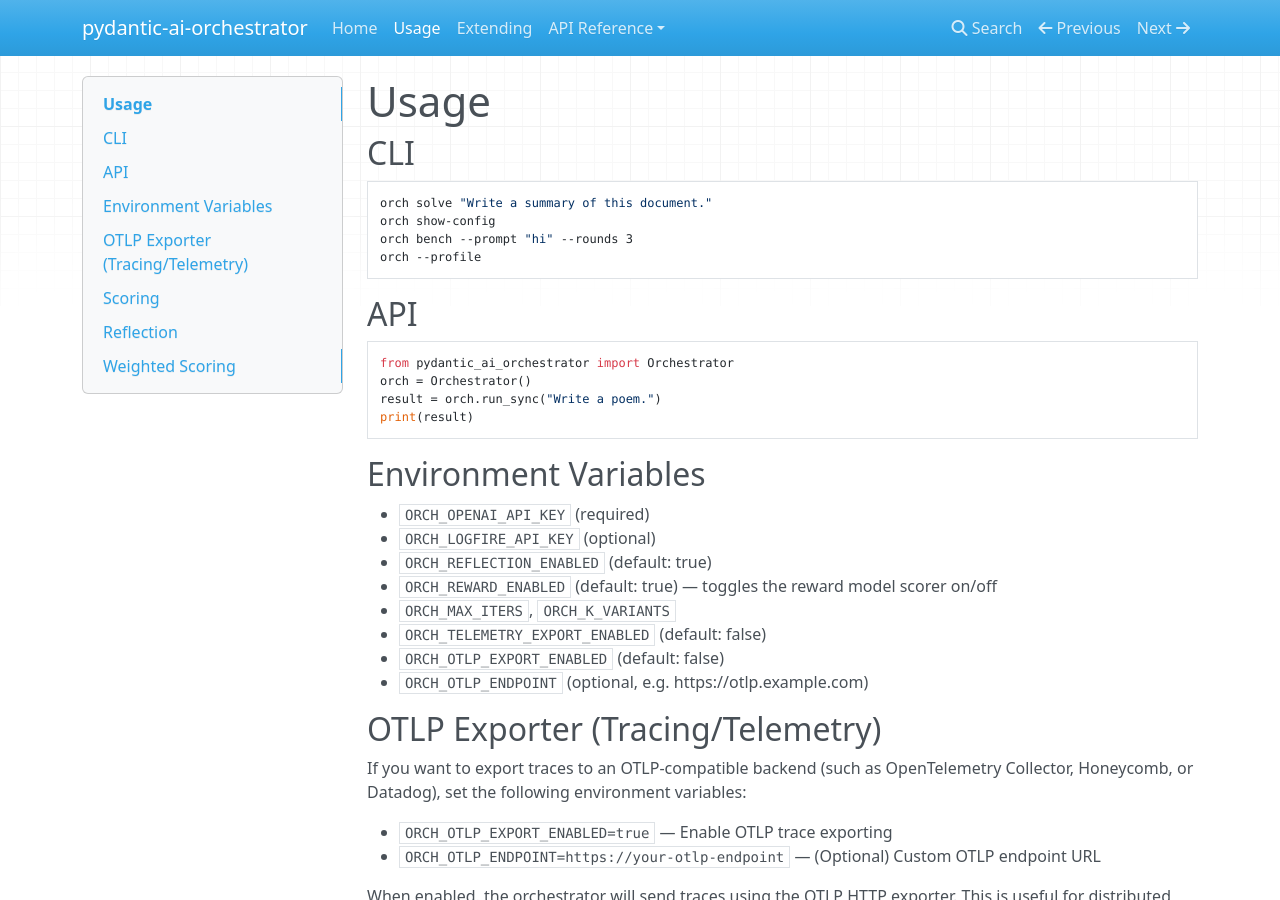
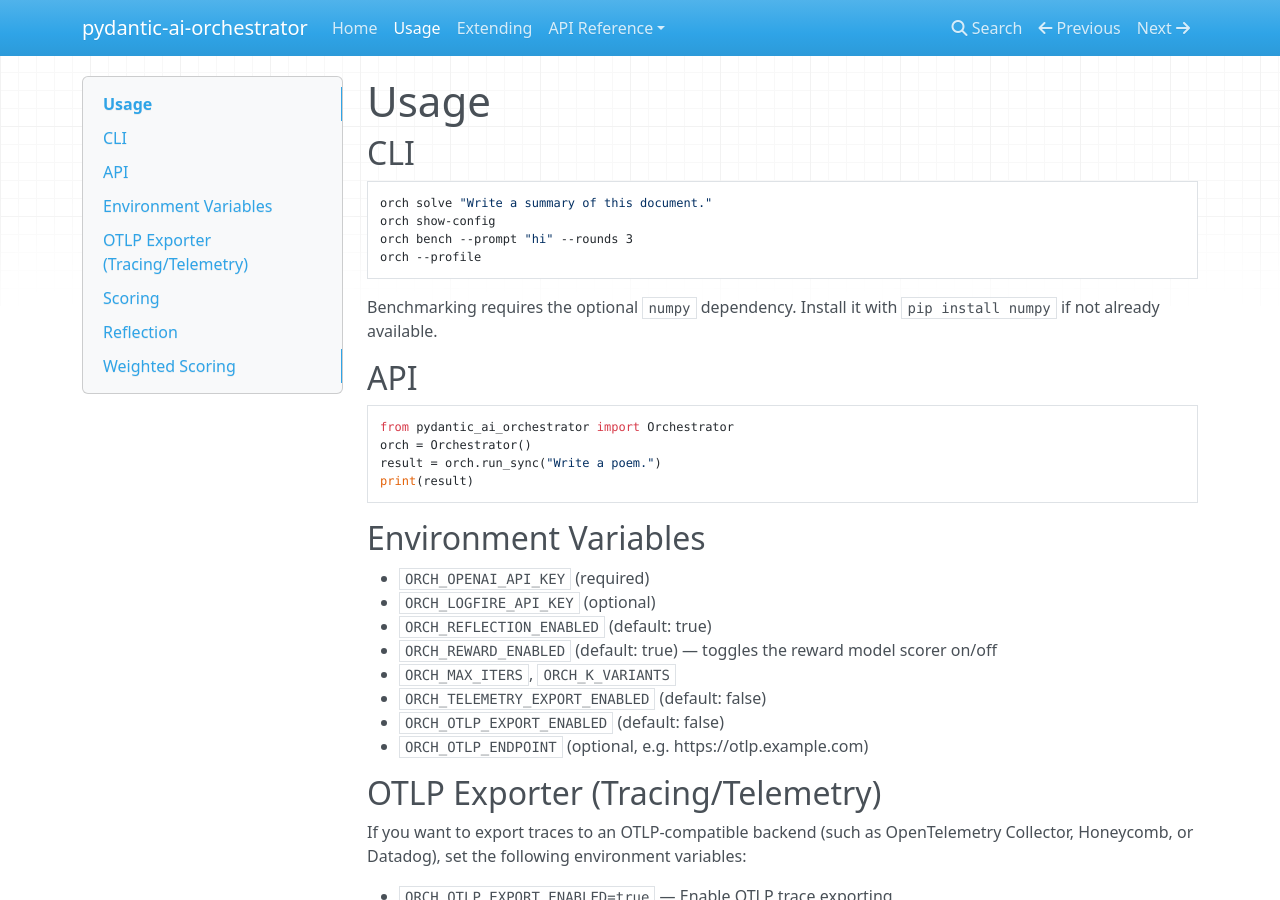
Before and after one commit to aandresalvarez/flujo, an MkDocs documentation site: the page built from docs/usage.md, in a window 1280 px wide and 900 px high. Built offline with MkDocs 1.6.1, drawn with Linux system fonts in a browser that asks for light colours; nearby versions of some CDN libraries.

Commit message:
docs: note numpy requirement for benchmarking

````diff
--- a/docs/usage.md
+++ b/docs/usage.md
@@ -8,6 +8,8 @@ orch show-config
 orch bench --prompt "hi" --rounds 3
 orch --profile
 ```
+
+Benchmarking requires the optional `numpy` dependency. Install it with `pip install numpy` if not already available.
 
 ## API
 
````
Also changed, not shown: README.md (+1 -1 lines).
